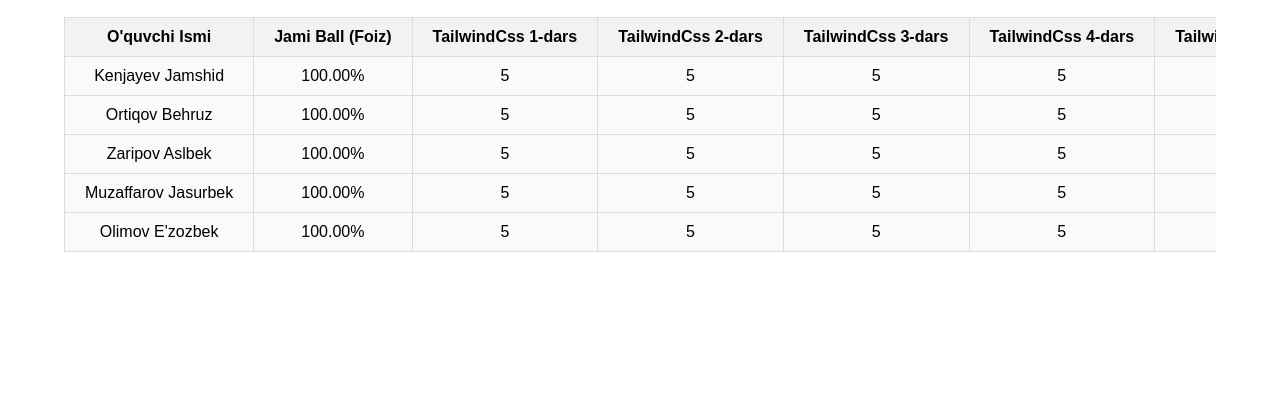
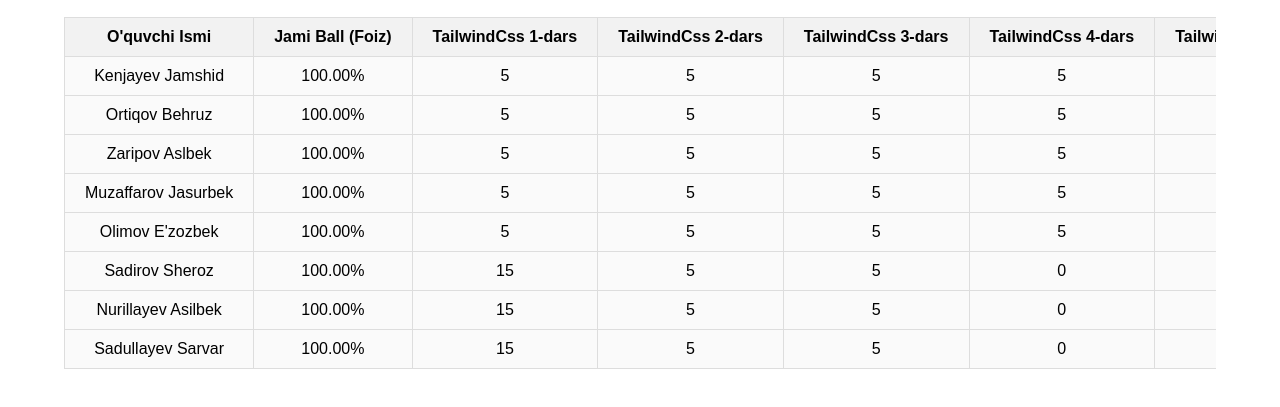
Before and after one commit to webdunyosi/bahoTW, a plain HTML site: page index.html in a window 1280 px wide. Shown: the part 141-548 px from the top of the page. Drawn offline with Linux system fonts and the light colour scheme.

Commit message:
Add grades table entries and configure live server settings

```diff
--- a/index.html
+++ b/index.html
@@ -68,6 +68,33 @@
                     <td class="task">5</td> <!-- 4-dars. Border-radius, Margin, Padding -->
                     <td class="task">5</td> <!-- 5-dars. Background-color, Gradient -->
                 </tr>
+                <tr>
+                    <td>Sadirov Sheroz</td>
+                    <td class="ball">0%</td>
+                    <td class="task">15</td> <!-- 1-dars. TailwindCss, Color, Hover -->
+                    <td class="task">5</td> <!-- 2-dars. Text property -->
+                    <td class="task">5</td> <!-- 3-dars. Width, Height, Border -->
+                    <td class="task">0</td> <!-- 4-dars. Border-radius, Margin, Padding -->
+                    <td class="task">0</td> <!-- 5-dars. Background-color, Gradient -->
+                </tr>
+                <tr>
+                    <td>Nurillayev Asilbek</td>
+                    <td class="ball">0%</td>
+                    <td class="task">15</td> <!-- 1-dars. TailwindCss, Color, Hover -->
+                    <td class="task">5</td> <!-- 2-dars. Text property -->
+                    <td class="task">5</td> <!-- 3-dars. Width, Height, Border -->
+                    <td class="task">0</td> <!-- 4-dars. Border-radius, Margin, Padding -->
+                    <td class="task">0</td> <!-- 5-dars. Background-color, Gradient -->
+                </tr>
+                <tr>
+                    <td>Sadullayev Sarvar</td>
+                    <td class="ball">0%</td>
+                    <td class="task">15</td> <!-- 1-dars. TailwindCss, Color, Hover -->
+                    <td class="task">5</td> <!-- 2-dars. Text property -->
+                    <td class="task">5</td> <!-- 3-dars. Width, Height, Border -->
+                    <td class="task">0</td> <!-- 4-dars. Border-radius, Margin, Padding -->
+                    <td class="task">0</td> <!-- 5-dars. Background-color, Gradient -->
+                </tr>
             </tbody>
         </table>
     </div>
```
